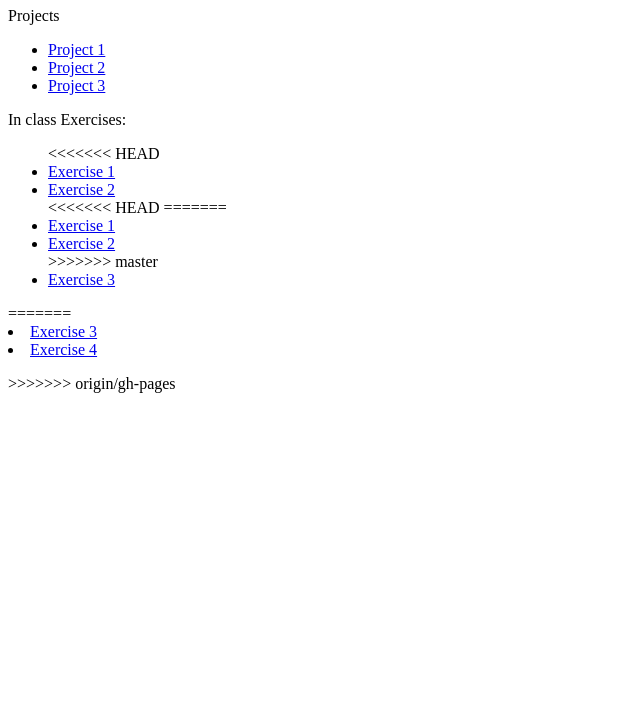
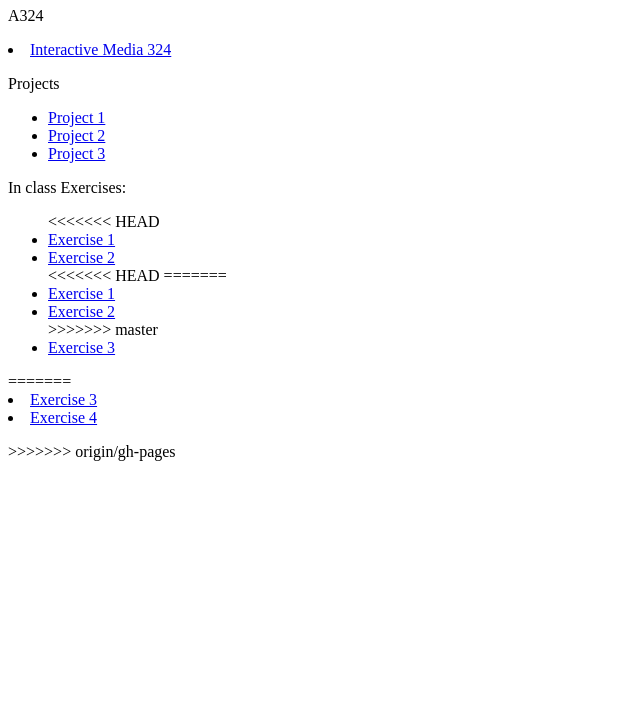
Before and after one commit to bpoehlitz13/interactivemedia323, a plain HTML site: page index.html in a window 1280 px wide. Shown: the part 99-800 px from the top of the page, without its empty margins (0-640 px from the left). Drawn offline with Linux system fonts and the light colour scheme.

Commit message:
please let this work

```diff
--- a/index.html
+++ b/index.html
@@ -7,6 +7,11 @@ t<!DOCTYPE html>
 
 <body>
   <h1>Bryce Poehlitz</h1>
+
+  <p>
+    A324
+    <li><a href="http://bpoehlitz13.github.io/interactivemedia323/index2.html">Interactive Media 324</a></li>
+  </p>
 
   <p>
     Projects
```
